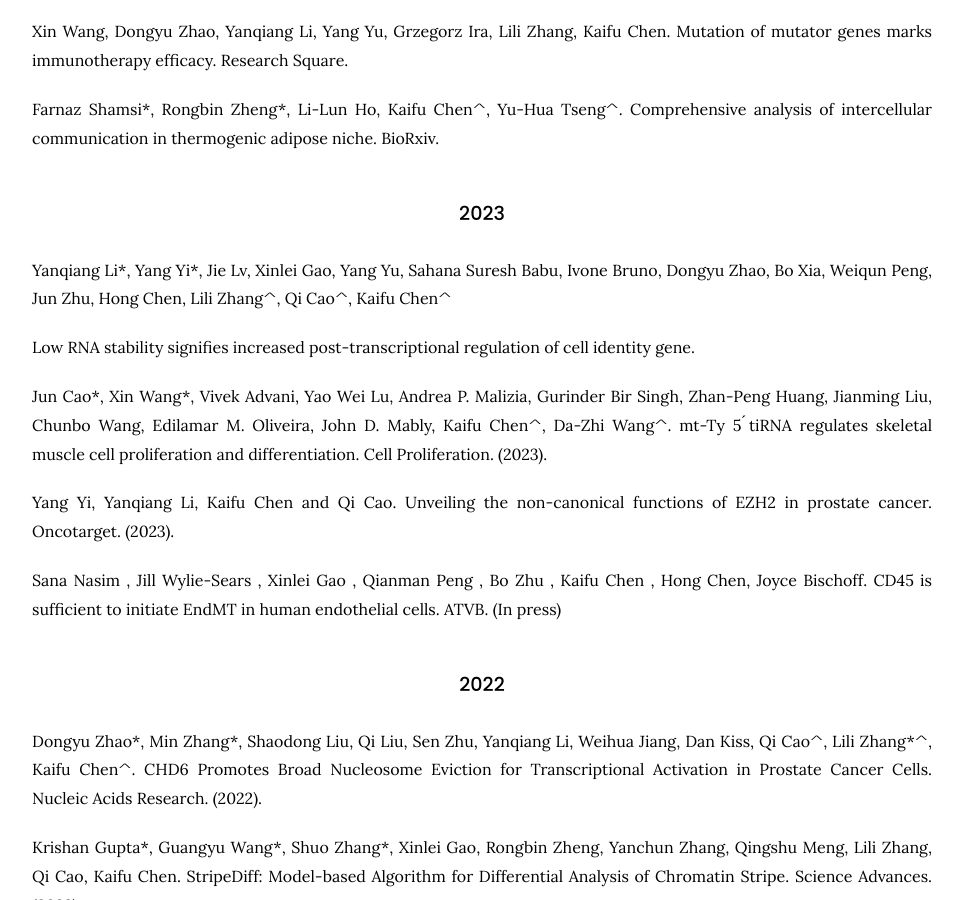
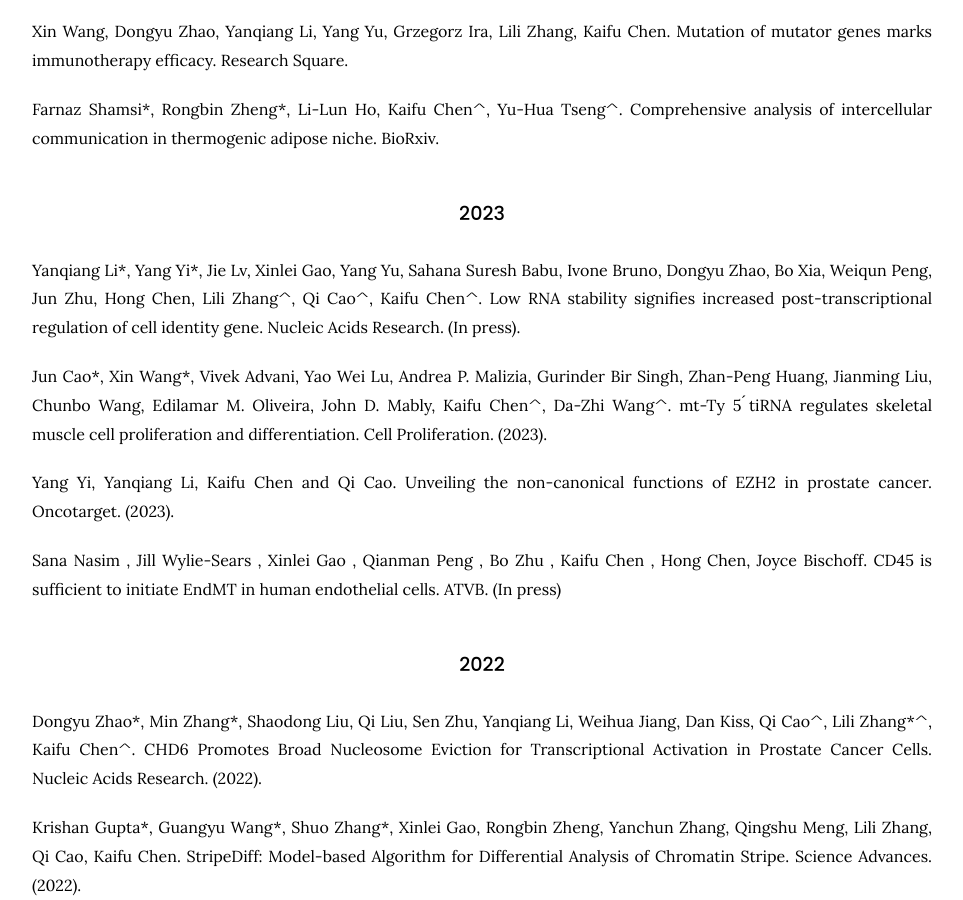
Before and after one commit to kaifuchenlab/kaifuchenlab.github.io, a Jekyll site: the page built from 3.publication/index.md, in a window 1280 px wide and 900 px high, scrolled down 449 px. Shown: the whole window, without its empty margins (158-1121 px from the left). Built offline with Jekyll 4.4.1, drawn with Linux system fonts in a browser that asks for light colours.

Commit message:
Update index.md

```diff
--- a/3.publication/index.md
+++ b/3.publication/index.md
@@ -21,9 +21,8 @@ Farnaz Shamsi\*, Rongbin Zheng\*, Li-Lun Ho, Kaifu Chen^, Yu-Hua Tseng^. Compreh
 BioRxiv.
 
 ### 2023
-Yanqiang Li\*, Yang Yi\*,  Jie Lv, Xinlei Gao, Yang Yu,  Sahana Suresh Babu, Ivone Bruno, Dongyu Zhao, Bo Xia, Weiqun Peng, Jun Zhu, Hong Chen, Lili Zhang^, Qi Cao^, Kaifu Chen^
-
-Low RNA stability signifies increased post-transcriptional regulation of cell identity gene.
+Yanqiang Li\*, Yang Yi\*,  Jie Lv, Xinlei Gao, Yang Yu,  Sahana Suresh Babu, Ivone Bruno, Dongyu Zhao, Bo Xia, Weiqun Peng, Jun Zhu, Hong Chen, Lili Zhang^, Qi Cao^, Kaifu Chen^. Low RNA stability signifies increased post-transcriptional regulation of cell identity gene.
+Nucleic Acids Research. (In press).
 
 Jun Cao\*, Xin Wang\*, Vivek Advani, Yao Wei Lu, Andrea P. Malizia, Gurinder Bir Singh, Zhan-Peng Huang, Jianming Liu, Chunbo Wang, Edilamar M. Oliveira, John D. Mably, Kaifu Chen^, Da-Zhi Wang^. mt-Ty 5 ́tiRNA regulates skeletal muscle cell proliferation and differentiation. Cell Proliferation. (2023).
 
```
